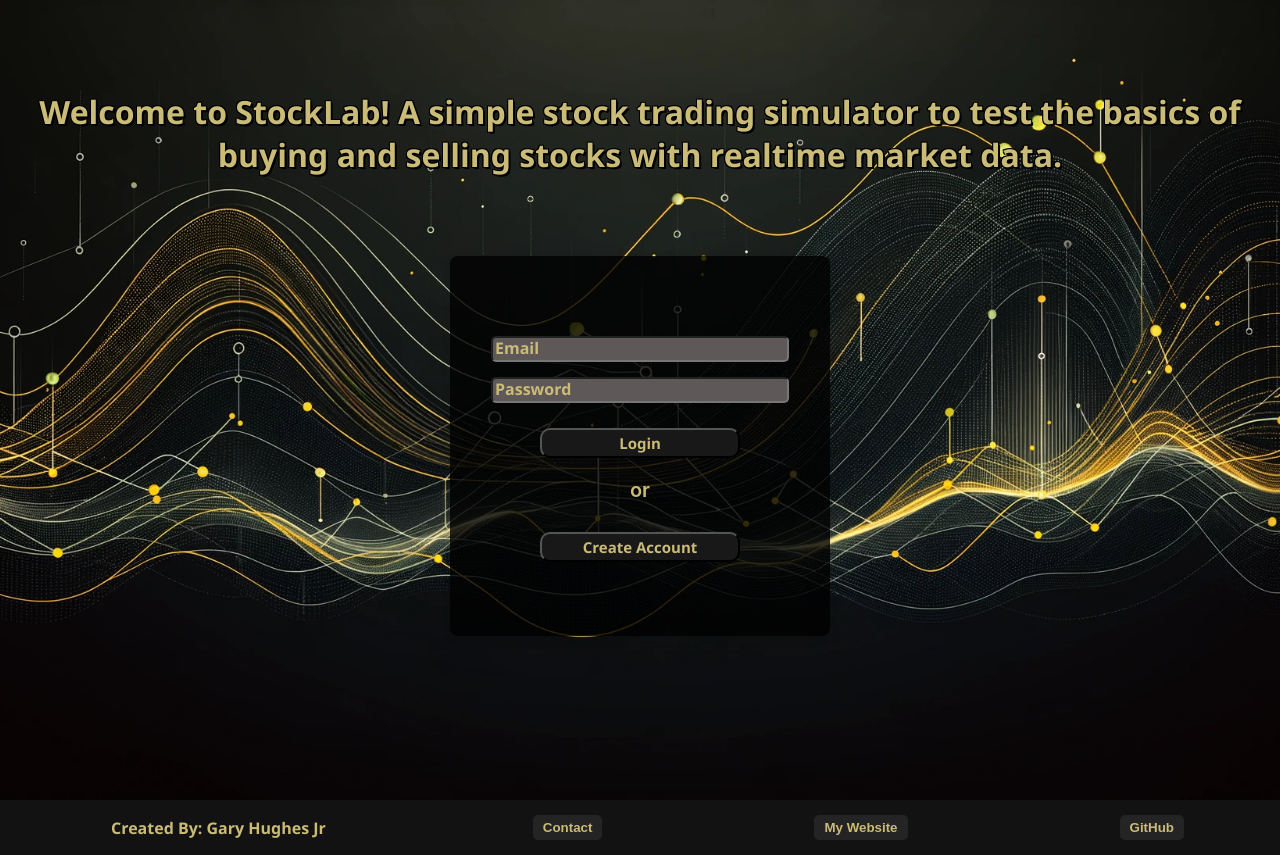
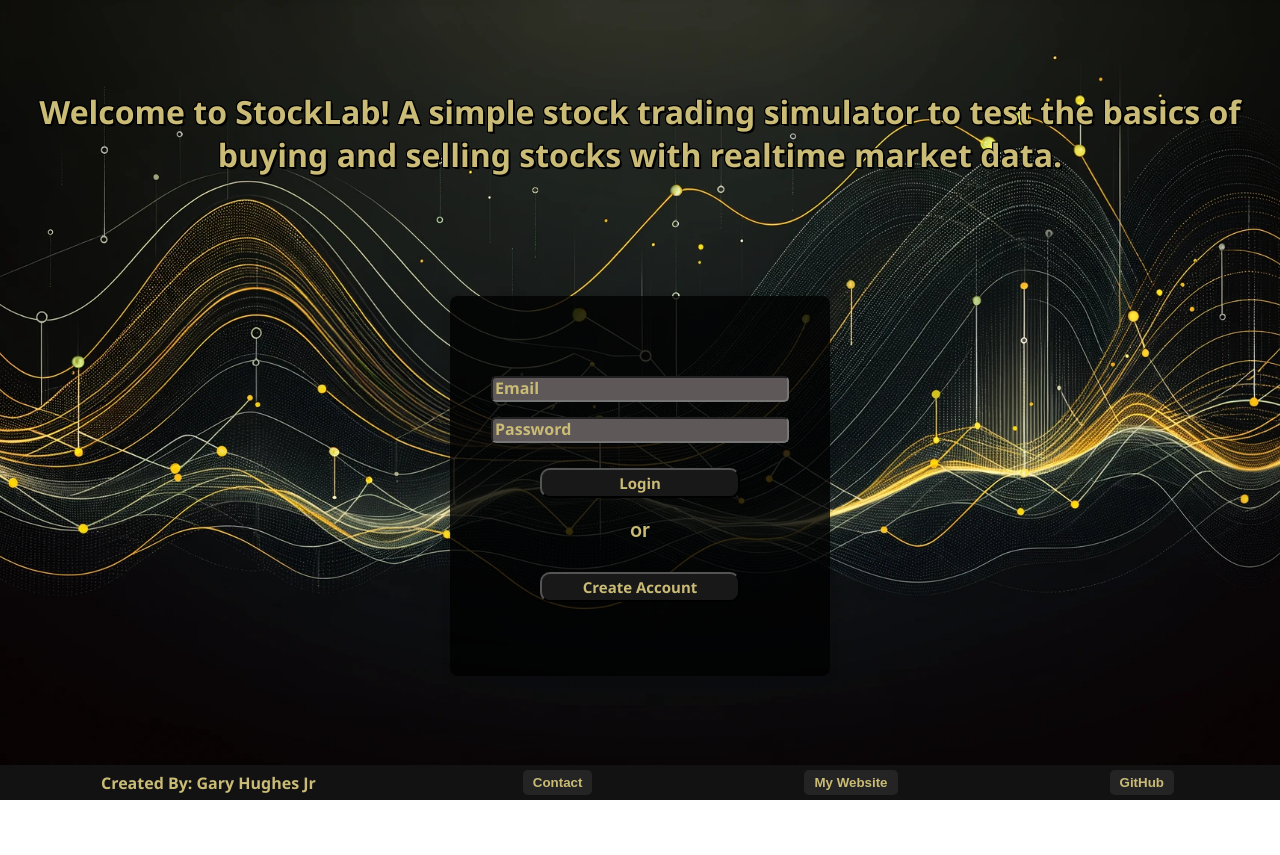
Before and after one commit to nomoneyrecord/fantasy-stock-trader, a React (Create React App) app in the folder client/: page / in a window 1280 px wide. After the commit the page ends 800 px from the top, so only its background shows below. Built offline with nearby package versions, Linux system fonts and the light colour scheme.

Commit message:
Adjusted styling after refactoring footer into component and using routing logic to render on every screen, hence changing the original styling

```diff
--- a/client/src/App.css
+++ b/client/src/App.css
@@ -5,7 +5,7 @@
   display: flex;
   flex-direction: column;
   justify-content: flex-start;
-  min-height: 100vh;
+  min-height: calc(100vh - 35px);
   width: 100%;
   overflow-x: hidden;
   align-items: center;
@@ -103,7 +103,7 @@
   flex-direction: column;
   align-items: center;
   margin: auto;
-  margin-top: 5vh;
+  margin-top: 10vh;
   width: 300px;
   height: 300px;
   position: relative; /* For positioning the exit button */
@@ -192,7 +192,7 @@
   display: flex;
   flex-direction: column;
   align-items: center;
-  margin-top: 120px;
+  margin-top: 121px;
   width: 300px;
   height: 300px;
   position: relative; /* For positioning the exit button */
@@ -389,8 +389,8 @@
 .footer {
   background-color: rgba(18, 18, 18);
   color:rgb(202, 187, 118);
+  position: relative;
   text-align: center;
-  padding: 10px;
   left: 0;
   bottom: 0;
   width: 100%;
```
